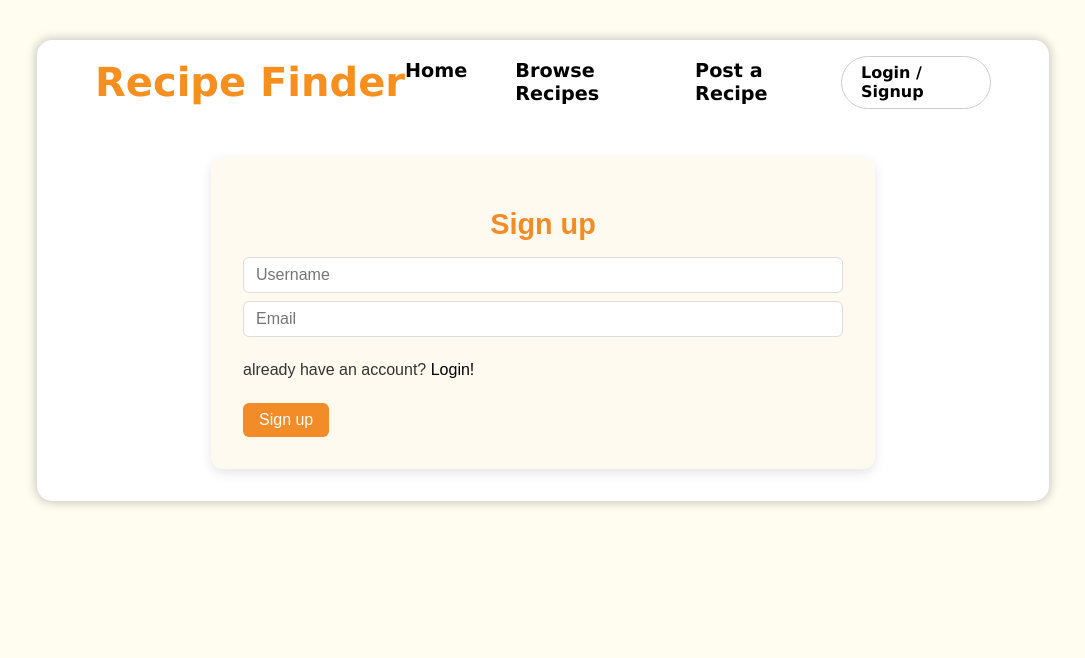
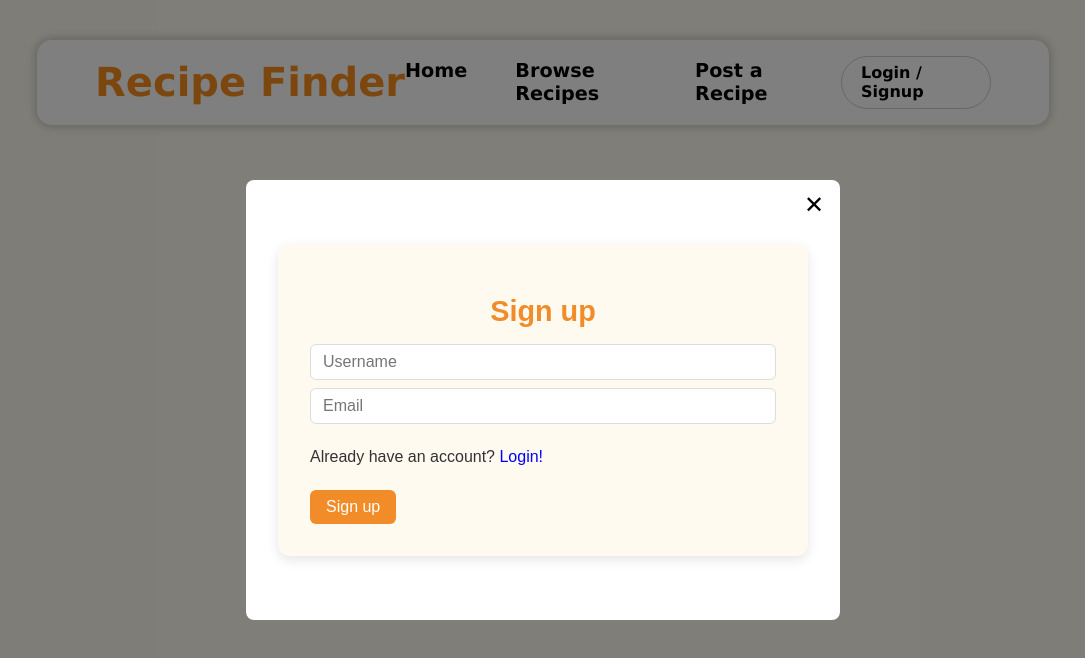
Before and after one commit to ChaseTeague1/recipefinder, a React (Create React App) app: page /login in a window 1280 px wide. Shown: the top 658 px of the page, without its empty margins (97-1182 px from the left). Built offline with nearby package versions, Linux system fonts and the light colour scheme; no server answers.

Commit message:
Got rid of the login/signup page and made it a modal instead, fixed the fetch for checksession not working properly and should have full login and logout functions along with authorization to post a recipe

```diff
--- a/src/App.js
+++ b/src/App.js
@@ -16,8 +16,13 @@ function App() {
     /*User related section */
     useEffect(() => {
       fetch('/check_session')
-      .then(res => res.json())
-      .then(data => setCurrentUser(data))
+      .then((r) => {
+        if(r.ok){
+          r.json().then(user => setCurrentUser(user))
+        } else {
+          setCurrentUser(null)
+        }
+      })
     }, [])
 
     useEffect(() => {
--- a/src/components/NavBar.js
+++ b/src/components/NavBar.js
@@ -1,45 +1,46 @@
-import React from "react";
+import React, { useState } from "react";
 import { Link } from "react-router-dom";
+import LoginSignup from "../pages/LoginSignup";
 
-function Navbar({currentUser, setCurrentUser}) {
+function Navbar({ currentUser, setCurrentUser }) {
+  const [showModal, setShowModal] = useState(false);
 
   const handleLogout = () => {
-    fetch('/logout', {
-      method : 'DELETE'
-    })
-    .then(r => {
-      if(r.ok){
-        setCurrentUser(null)
-      }
-    })
-    .catch(err => console.log(err))
-  }
+    fetch("/logout", { method: "DELETE" })
+      .then(r => { if (r.ok) setCurrentUser(null); })
+      .catch(console.error);
+  };
 
   return (
+    <>
       <nav className="nav-bar-container">
         <h2 id="recipe-finder">Recipe Finder</h2>
-
         <div className="nav-right">
           <ul className="nav-links">
             <li><Link to="/">Home</Link></li>
             <li><Link to="/browse">Browse Recipes</Link></li>
             <li><Link to="/post">Post a Recipe</Link></li>
           </ul>
-        {
-          currentUser ? (
-            <button
-            className="login-signup-btn"
-            onClick={handleLogout}
-            style={{all: 'unset', cursor: 'pointer', display:'inline-block', textAlign:'center'}}
-            >
+
+          {currentUser ? (
+            <button className="login-signup-btn" style={{ all: "unset", cursor: "pointer" }} onClick={handleLogout}>
               Logout
             </button>
           ) : (
-            <Link to="/login" className="login-signup-btn">Login / Signup</Link>
-          )
-        }
+            <span className="login-signup-btn" style={{ cursor: "pointer" }} onClick={() => setShowModal(true)}>
+              Login / Signup
+            </span>
+          )}
         </div>
       </nav>
+
+      {showModal && (
+        <LoginSignup
+          onUserSubmit={(user) => { setCurrentUser(user); setShowModal(false); }}
+          onClose={() => setShowModal(false)}
+        />
+      )}
+    </>
   );
 }
 
--- a/src/index.css
+++ b/src/index.css
@@ -114,6 +114,33 @@ body {
   padding: 2rem;
 }
 
+.modal-overlay {
+  position: fixed;
+  top: 0;
+  left: 0;
+  width: 100%;
+  height: 100%;
+  background: rgba(0,0,0,0.5);
+  display: flex;
+  justify-content: center;
+  align-items: center;
+  z-index: 9999;
+}
+.modal-content {
+  background: white;
+  padding: 2rem;
+  position: relative;
+  border-radius: 8px;
+}
+.close-modal-btn {
+  position: absolute;
+  top: 10px;
+  right: 10px;
+  background: none;
+  border: none;
+  font-size: 1.5rem;
+  cursor: pointer;
+}
 /* 📱 Mobile navbar view */
 @media (max-width: 768px) {
   .nav-bar-container {
--- a/src/pages/LoginSignup.js
+++ b/src/pages/LoginSignup.js
@@ -1,68 +1,87 @@
+import React, { useState } from "react";
 import { useFormik } from "formik";
-import React, {useState} from "react";
-import { BiColor } from "react-icons/bi";
-import { useSearchParams } from "react-router-dom";
 
-
-function LoginSignup({onUserSubmit}){
-    const [alert, setAlert] = useState(null)
+function LoginSignup({ onUserSubmit, onClose }) {
+  const [alert, setAlert] = useState(null);
+  const [isLogin, setIsLogin] = useState(false);
 
   const formik = useFormik({
-        initialValues : {
-            username: '',
-            email: ''
-        },
-        onSubmit : (values, {setSubmitting, resetForm}) => {
-            fetch('/users', {
+    initialValues: { username: "", email: "" },
+    onSubmit: (values, { setSubmitting, resetForm }) => {
+      const url = isLogin ? "/login" : "/users";
+      fetch(url, {
         method: "POST",
-                headers:{
-                    'Content-Type' : 'application/json'
-                },
+        headers: { "Content-Type": "application/json" },
         body: JSON.stringify(values)
       })
-            .then(res => {
-                if(!res.ok) throw new Error("Failed to add user")
-                return res.json()
+        .then(r => { if (!r.ok) throw new Error("Request failed"); return r.json(); })
+        .then(data => {
+          onUserSubmit(data);
+          resetForm();
+          setAlert(isLogin ? "Logged in!" : "Signed up!");
+          setTimeout(() => setAlert(null), 3000);
+          if (onClose) onClose();
         })
-            .then(data => {
-                onUserSubmit(data)
-                resetForm();
-                setAlert('User successfully added!')
-                setTimeout(() => setAlert(null), 3000)
+        .catch(() => {
+          setAlert(isLogin ? "Login failed" : "Signup failed");
+          setTimeout(() => setAlert(null), 3000);
         })
-            .catch(err => {
-                console.log(err)
-                setAlert('Failed to add user')
-                setTimeout(() => setAlert(null), 3000)
-            })
-            .finally(() => setSubmitting(false))
+        .finally(() => setSubmitting(false));
     }
-    })
+  });
 
   return (
-        <div className="post-recipe-container">
-            <form onSubmit={formik.handleSubmit}>
+    <div className="modal-overlay">
+      <div className="modal-content" role="dialog" aria-modal="true">
+        <button
+          type="button"
+          className="close-modal-btn"
+          onClick={() => { console.log("close clicked"); if (onClose) onClose(); }}
+          aria-label="Close"
+        >
+          ✕
+        </button>
+
+        <form onSubmit={formik.handleSubmit} className="post-recipe-container">
           {alert && <div className="success-alert">{alert}</div>}
-            <h1>Sign up</h1>
-            <div>
+          <h1>{isLogin ? "Login" : "Sign up"}</h1>
+
           <input
             placeholder="Username"
+            name="username"
             value={formik.values.username}
             onChange={formik.handleChange}
-                name="username"
           />
           <input
             placeholder="Email"
+            name="email"
             value={formik.values.email}
             onChange={formik.handleChange}
-                name="email"
           />
-                <p>already have an account? <a>Login!</a></p>
-            </div>
-            <button type="submit" disabled={formik.isSubmitting}>Sign up</button>
+
+          {isLogin ? (
+            <p>
+              Don’t have an account?{" "}
+              <span onClick={() => setIsLogin(false)} style={{ cursor: "pointer", color: "blue" }}>
+                Sign up!
+              </span>
+            </p>
+          ) : (
+            <p>
+              Already have an account?{" "}
+              <span onClick={() => setIsLogin(true)} style={{ cursor: "pointer", color: "blue" }}>
+                Login!
+              </span>
+            </p>
+          )}
+
+          <button type="submit" disabled={formik.isSubmitting}>
+            {isLogin ? "Login" : "Sign up"}
+          </button>
         </form>
       </div>
-    )
+    </div>
+  );
 }
 
 export default LoginSignup;
```
Also changed, not shown: 1 other file (tests, documents, lock files or other folders). Lines whose indentation alone changed are shown as unchanged.
